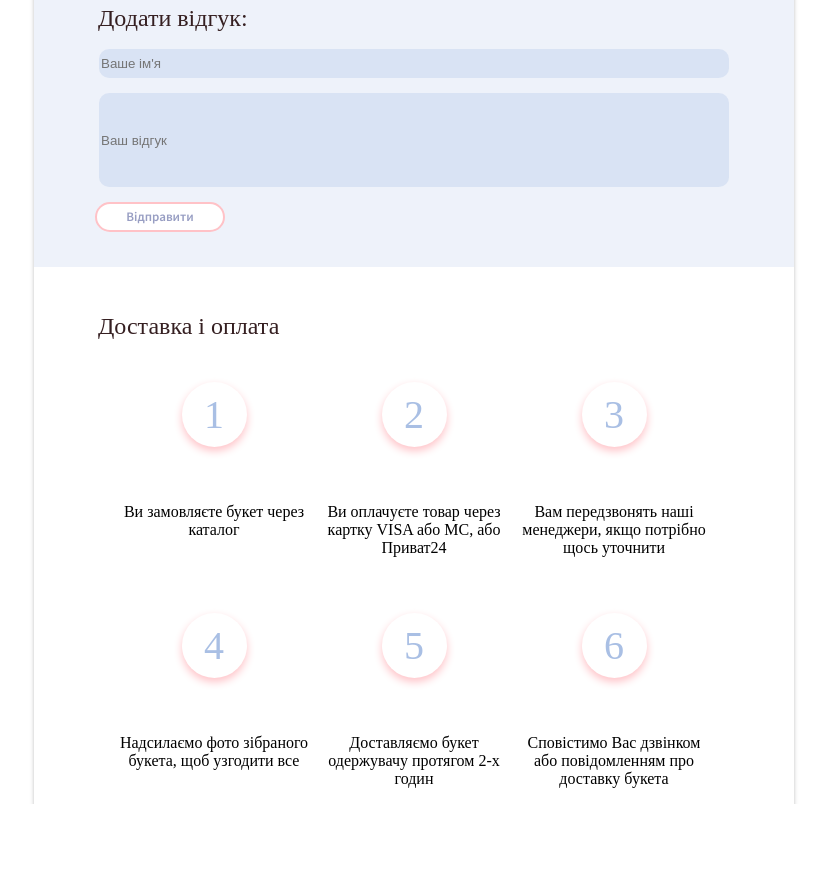
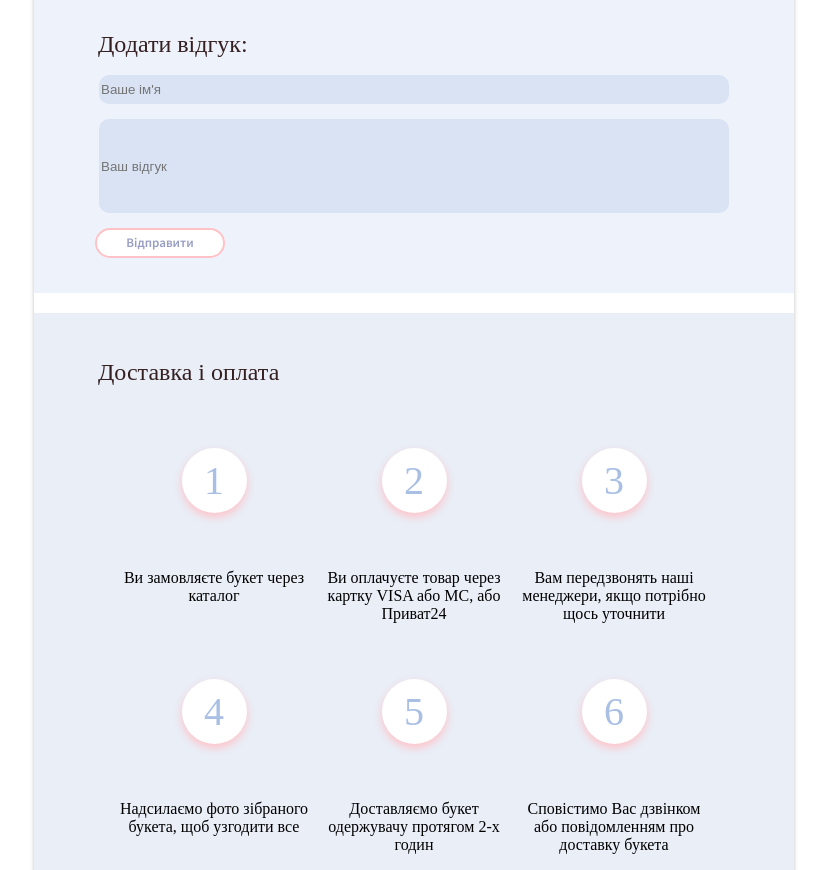
Before and after one commit to goodluckTony/bouquet, a website: page index.html in a window 1280 px wide. Shown: the part 2397-3267 px from the top of the page, without its empty margins (226-1053 px from the left). Before the commit the page ends 3201 px from the top, so only its background shows below. Drawn offline with Linux system fonts and the light colour scheme.

Commit message:
change bottom ident of catalog items

```diff
--- a/css/style.css
+++ b/css/style.css
@@ -509,7 +509,7 @@ height: 270px;
 }
 
 .catalog-item-containers {
-
+    margin-bottom: 13px;
     display: flex;
     flex-direction: column;
     align-items: center;
@@ -729,10 +729,12 @@ height: 270px;
 
 /* --- DELIVERY AND PAYMENT --- */
 
-.delivery {}
+.delivery {
+    background-color: rgba(182, 198, 227, 0.3);
+}
 
 .delivery-title {
-    margin: 44px 0 0 64px;
+    padding: 44px 0 0 64px;
     font-family: 'Lora';
     font-style: normal;
     font-weight: 400;
```
